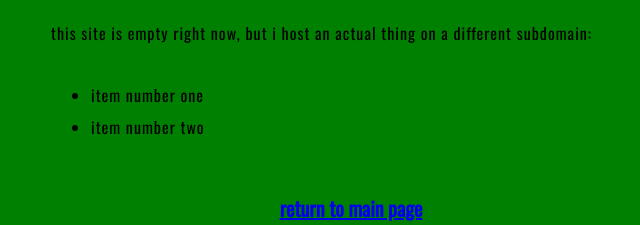
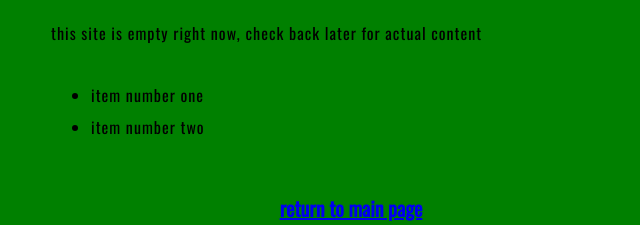
Before and after one commit to carterellis81/carterellis.org, a Flask app: page /christmas in a window 1280 px wide. Shown: the part 611-836 px from the top of the page, without its empty margins (289-929 px from the left). Run offline with Flask 3, Linux system fonts and the light colour scheme.

```diff
--- a/templates/wish_list.html
+++ b/templates/wish_list.html
@@ -17,7 +17,7 @@
     <img src="{{url_for('static', filename='christmastree.png')}}" alt="My test image" width="300" height="350"/>
   </body>
   <p>
-    this site is empty right now, but i host an actual thing on a different subdomain:
+    this site is empty right now, check back later for actual content
   </p>
   <ul>
     <li>item number one</li>
```
